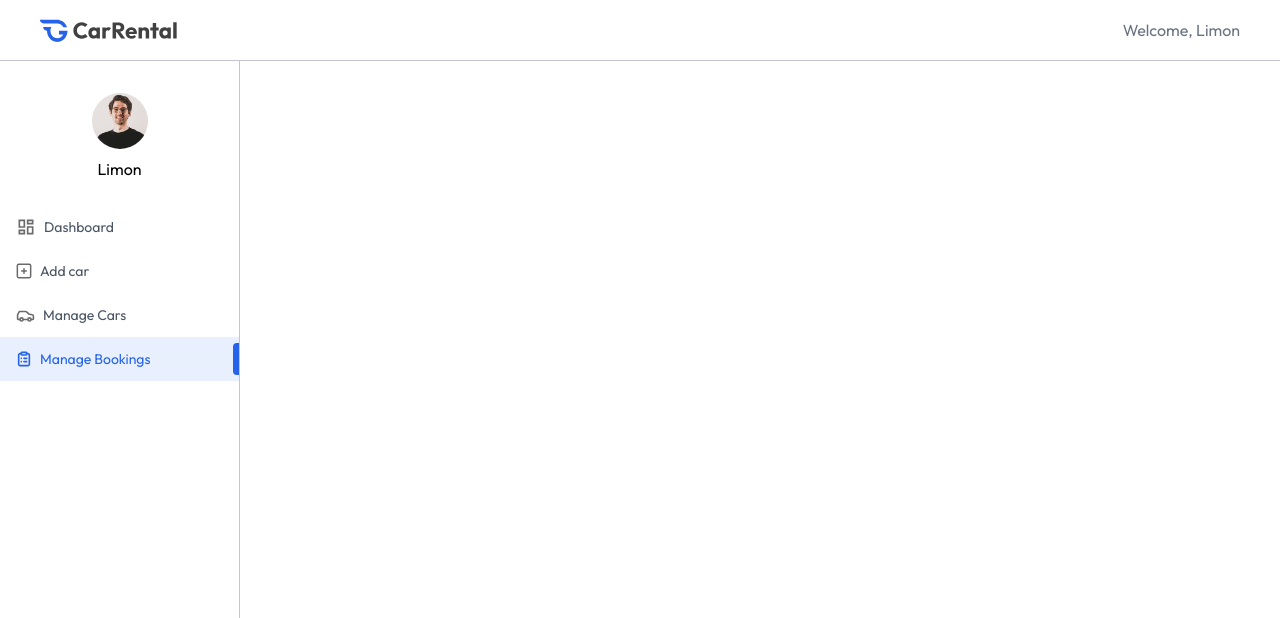
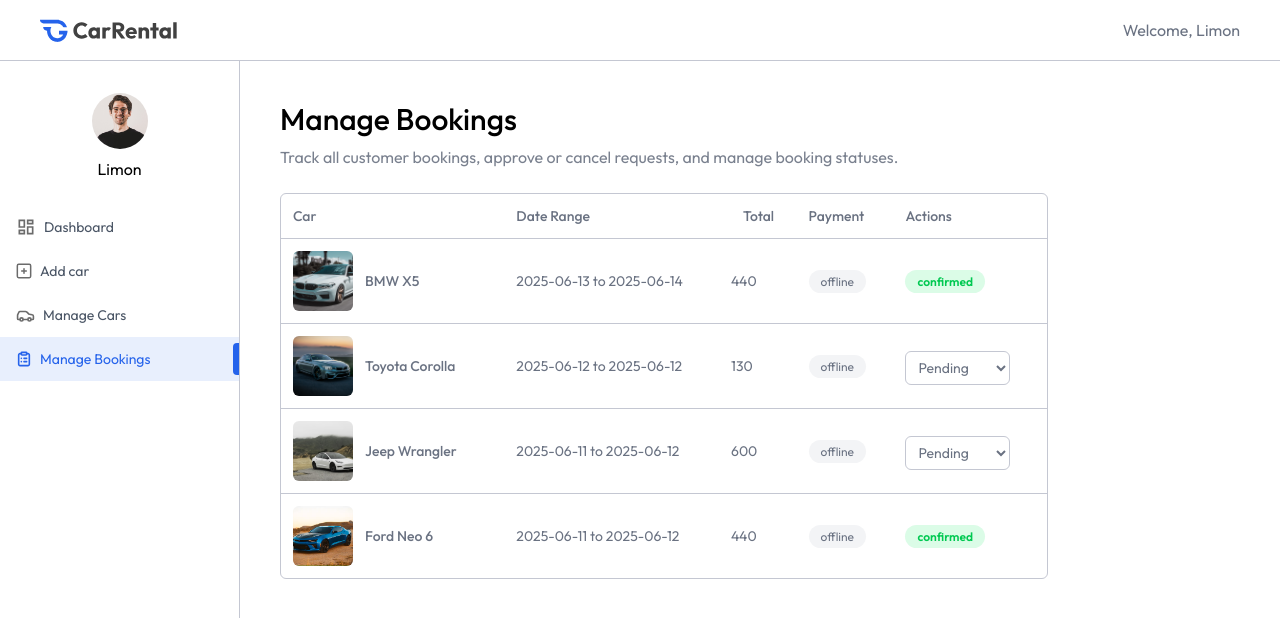
Before and after one commit to limon43633/Car-rental-client, a React app: page /owner/manage-bookings in a window 1280 px wide. Shown: the top 618 px of the page. Built offline with nearby package versions, Linux system fonts and the light colour scheme; the HTML template or start-up script is replaced by a standard one.

Commit message:
added manage booking page ui

```diff
--- a/src/pages/owner/ManageBookings.jsx
+++ b/src/pages/owner/ManageBookings.jsx
@@ -1,9 +1,69 @@
-import React from 'react'
+import React, { useEffect, useState } from 'react'
+import { dummyMyBookingsData } from '../../assets/assets'
+import Title from '../../components/owner/Title'
 
 const ManageBookings = () => {
+
+  const currency = import.meta.env.VITE_CURRENCY
+  const [bookings, setBookings] = useState([])
+
+  const fetchOwnerBookings = async () => {
+    setBookings(dummyMyBookingsData)
+  }
+
+  useEffect(()=>{
+    fetchOwnerBookings()
+  },[])
+
   return (
-    <div>
+    <div className='px-4 pt-10 md:px-10 w-full'>
+      <Title title='Manage Bookings' subTitle='Track all customer bookings, approve or cancel requests, and manage booking statuses.' />
+      <div className='max-w-3xl w-full rounded-md overflow-hidden border border-border-color mt-6'>
+        <table className='w-full border-collapse text-left text-sm text-gray-600'>
+          <thead className='text-gray-500'>
+            <tr>
+              <th className='p-3 font-medium'>Car</th>
+              <th className='p-3 font-medium max-md:hidden'>Date Range</th>
+              <th className='p-3 font-medium'>Total</th>
+              <th className='p-3 font-medium max-md:hidden'>Payment</th>
+              <th className='p-3 font-medium'>Actions</th>
+            </tr>
+          </thead>
+          <tbody>
+            {bookings.map((booking, index)=>(
+              <tr key={index} className='border-t border-border-color text-gray-500'>
+                <td className='p-3 flex items-center gap-3'>
+                  <img src={booking.car.image} alt="" className='h-15 w-15 aspect-square rounded-md object-cover'/>
+                  <p className='font-medium max-md:hidden'>{booking.car.brand} {booking.car.model}</p>
+                </td>
 
+                <td className='p-3 max-md:hidden'>
+                  {booking.pickupDate.split('T')[0]} to {booking.returnDate.split('T')[0]}
+                </td>
+
+                <td>{currency}{booking.price}</td>
+
+                <td className='p-3 max-md:hidden'>
+                  <span className='bg-gray-100 px-3 py-1 rounded-full text-xs'>offline</span>
+                </td>
+
+                <td className='p-3'>
+                  {booking.status === 'pending' ? (
+                    <select value={booking.status} className='px-2 py-1.5 mt-1 text-gray-500 border border-border-color rounded-md outline-none'>
+                      <option value="pending">Pending</option>
+                      <option value="cancelled">Cancelled</option>
+                      <option value="confirmed">Confirmed</option>
+                    </select>
+                  ) : (
+                    <span className={`px-3 py-1 rounded-full text-xs font-semibold ${booking.status === 'confirmed' ? 'bg-green-100 text-green-500' : 'bg-red-100 text-red-500'}`}>{booking.status}</span>
+                  )}
+                </td>
+
+              </tr>
+            ))}
+          </tbody>
+        </table>
+      </div>
     </div>
   )
 }
```
